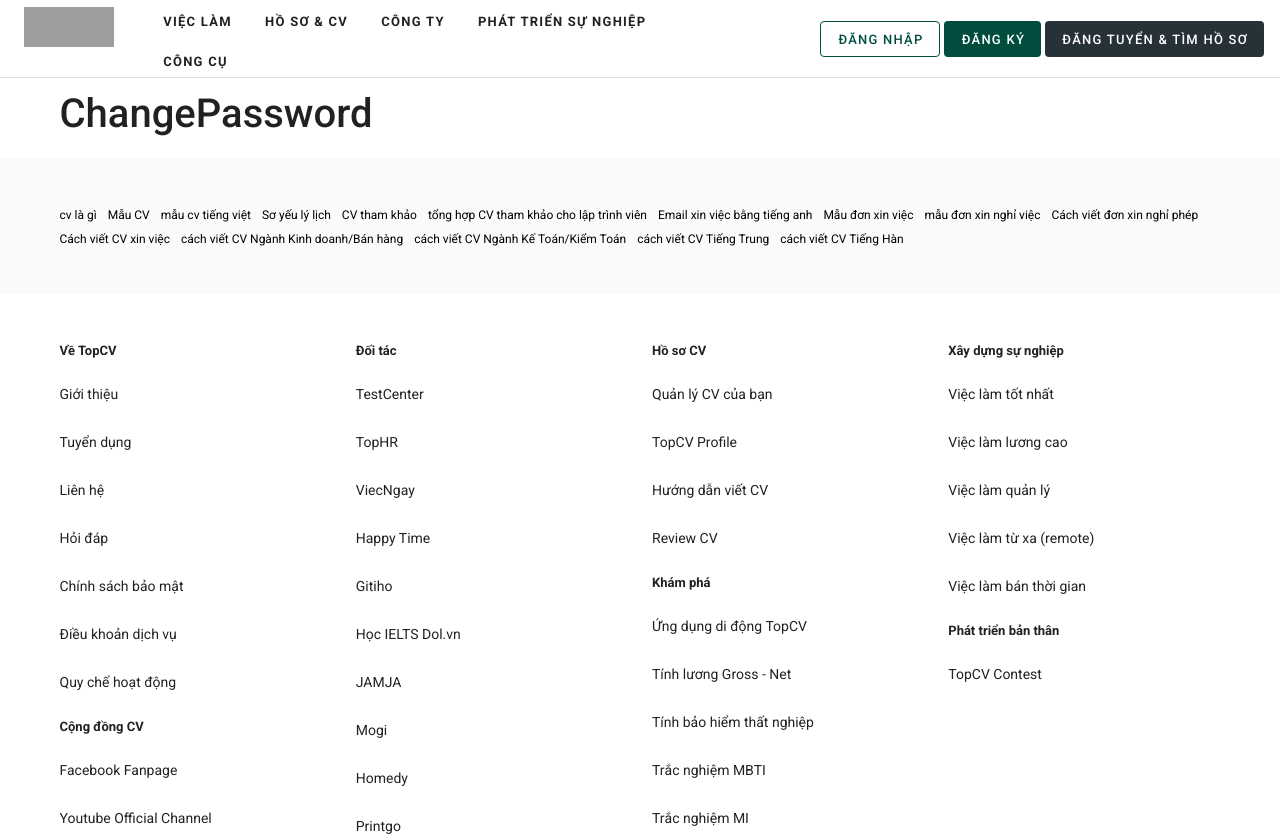
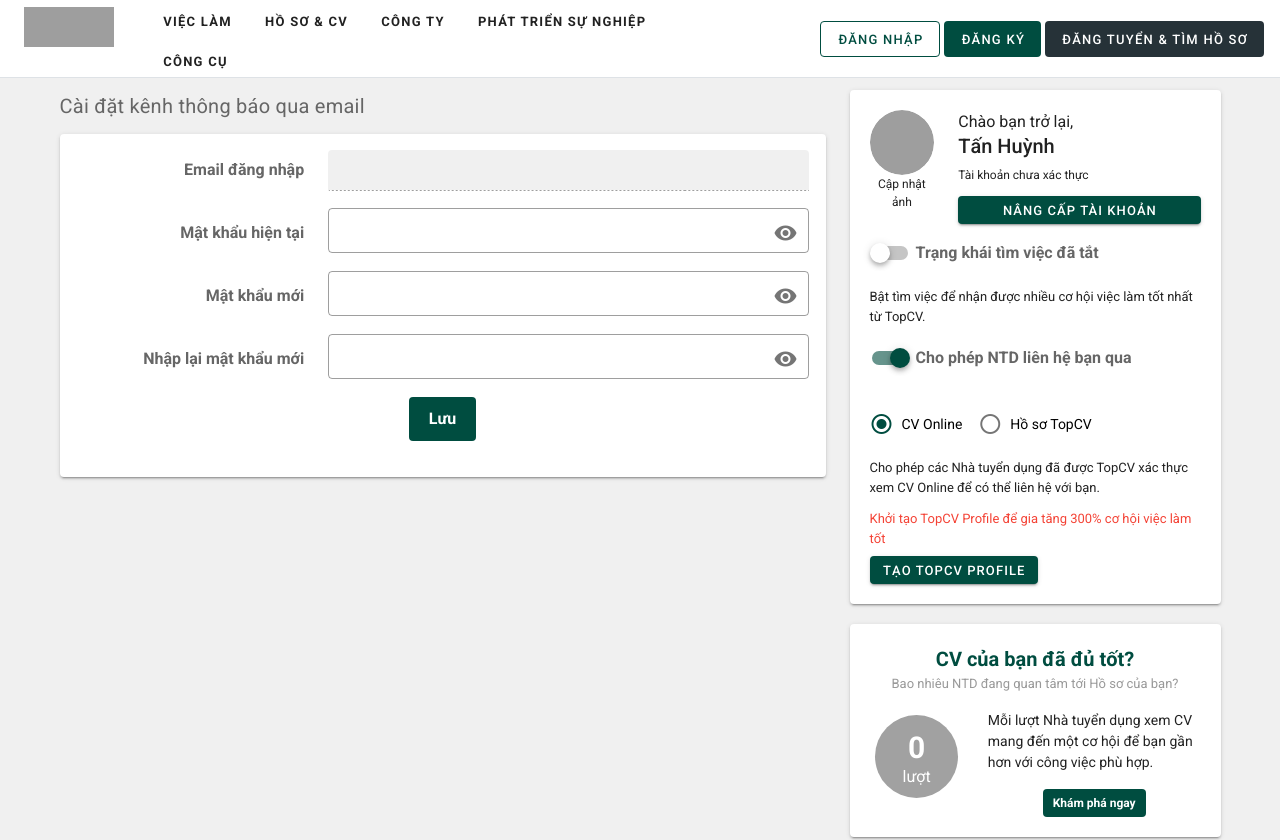
Before and after one commit to tanhuynh4019/cvfree, a Vue app: page /tai-khoan/mat-khau in a window 1280 px wide. Shown: the top 840 px of the page. Built offline with nearby package versions, Linux system fonts and the light colour scheme; grey boxes are pictures that could not be loaded.

Commit message:
push module ChangePassword, update NoteCV

```diff
--- a/src/components/CVs/NoteCv.vue
+++ b/src/components/CVs/NoteCv.vue
@@ -5,13 +5,13 @@
       Bao nhiêu NTD đang quan tâm tới Hồ sơ của bạn?
     </p>
     <v-row>
-      <v-col cols="4">
+      <v-col cols="12" md="4">
         <div class="cv-count">
           <div class="cv-count-number">0</div>
           <div>lượt</div>
         </div>
       </v-col>
-      <v-col cols="8">
+      <v-col cols="12" md="8">
         <p class="cv-content">
           Mỗi lượt Nhà tuyển dụng xem CV mang đến một cơ hội để bạn gần hơn với
           công việc phù hợp.
--- a/src/views/Users/ChangePassword.vue
+++ b/src/views/Users/ChangePassword.vue
@@ -1,17 +1,168 @@
 <template>
-  <div>
-      <v-container>
-          <h1>ChangePassword</h1>
-      </v-container>
+  <div class="changepassword" style="background-color: #f0f0f0">
+    <v-container>
+      <v-row>
+        <v-col cols="12" md="8" sm="8">
+          <div class="title">
+            <a href="#">Cài đặt kênh thông báo qua email</a>
+          </div>
+          <v-card>
+            <div class="mt-3 p-3">
+              <div class="mb">
+                <v-row>
+                  <v-col cols="4">
+                    <label
+                      class="font-weight-bold float-right mt-2"
+                      style="color: #666"
+                      >Email đăng nhập</label
+                    >
+                  </v-col>
+                  <v-col cols="8">
+                    <v-text-field dense disabled filled></v-text-field>
+                  </v-col>
+                </v-row>
+              </div>
+              <div class="mb">
+                <v-row>
+                  <v-col cols="4">
+                    <label
+                      class="font-weight-bold float-right mt-2"
+                      style="color: #666"
+                      >Mật khẩu hiện tại</label
+                    >
+                  </v-col>
+                  <v-col cols="8">
+                    <v-text-field
+                      dense
+                      v-model="password"
+                      :append-icon="show1 ? 'mdi-eye-off' : 'mdi-eye'"
+                      :type="show1 ? 'text' : 'password'"
+                      name="input-10-1"
+                      @click:append="show1 = !show1"
+                      outlined
+                    ></v-text-field>
+                  </v-col>
+                </v-row>
+              </div>
+              <div class="mb">
+                <v-row>
+                  <v-col cols="4">
+                    <label
+                      class="font-weight-bold float-right mt-2"
+                      style="color: #666"
+                      >Mật khẩu mới</label
+                    >
+                  </v-col>
+                  <v-col cols="8">
+                    <v-text-field
+                      dense
+                      v-model="password"
+                      :append-icon="show2 ? 'mdi-eye-off' : 'mdi-eye'"
+                      :type="show2 ? 'text' : 'password'"
+                      name="input-10-1"
+                      @click:append="show2 = !show2"
+                      outlined
+                    ></v-text-field>
+                  </v-col>
+                </v-row>
+              </div>
+              <div class="mb">
+                <v-row>
+                  <v-col cols="4">
+                    <label
+                      class="font-weight-bold float-right mt-2"
+                      style="color: #666"
+                      >Nhập lại mật khẩu mới</label
+                    >
+                  </v-col>
+                  <v-col cols="8">
+                    <v-text-field
+                      dense
+                      v-model="password"
+                      :append-icon="show3 ? 'mdi-eye-off' : 'mdi-eye'"
+                      :type="show3 ? 'text' : 'password'"
+                      name="input-10-1"
+                      @click:append="show3 = !show3"
+                      outlined
+                    ></v-text-field>
+                  </v-col>
+                </v-row>
+              </div>
+              <div class="footer" style="text-align: center">
+                <input type="submit" value="Lưu" class="btn-save" />
+              </div>
+            </div>
+          </v-card>
+        </v-col>
+        <v-col md="4" sm="4">
+          <v-card>
+            <div style="padding: 20px">
+              <ProfileUser />
+            </div>
+          </v-card>
+          <v-card class="mt-5">
+            <div style="padding: 20px">
+              <NoteCv />
+            </div>
+          </v-card>
+        </v-col>
+      </v-row>
+    </v-container>
   </div>
 </template>
 
 <script>
+import ProfileUser from "../../components/Users/ProfileUser.vue";
+import NoteCv from "../../components/CVs/NoteCv.vue";
 export default {
-    name: 'ChangePassword'
-}
+  name: "ChangePassword",
+  components: {
+    ProfileUser,
+    NoteCv,
+  },
+  data() {
+    return {
+      show1: false,
+      show2: false,
+      show3: false,
+      password: "",
+    };
+  },
+};
 </script>
 
 <style>
+.changepassword .title a {
+  color: #666;
+  text-decoration: none;
+  font-weight: 400;
+}
 
+.changepassword .mb {
+  margin-bottom: -27px;
+}
+
+.changepassword .title a:hover {
+  color: #004d40;
+}
+
+.changepassword .btn-save {
+  font-weight: 700;
+  padding: 10px 20px;
+  background-color: #004d40;
+  color: white;
+  border-radius: 4px;
+  margin-top: 35px;
+}
+
+.changepassword .footer {
+  margin-bottom: 20px;
+  margin-top: -55px;
+}
+
+.changepassword .footer a {
+  color: #004d40;
+  text-decoration: none;
+  font-weight: 400;
+}
 </style>
--- a/src/views/Users/NotificationSettings.vue
+++ b/src/views/Users/NotificationSettings.vue
@@ -160,6 +160,10 @@
   font-weight: 400;
 }
 
+.notification .title a:hover {
+  color: #004d40;
+}
+
 .notification .checkbox {
   margin-bottom: -8px;
   font-weight: 400;
```
